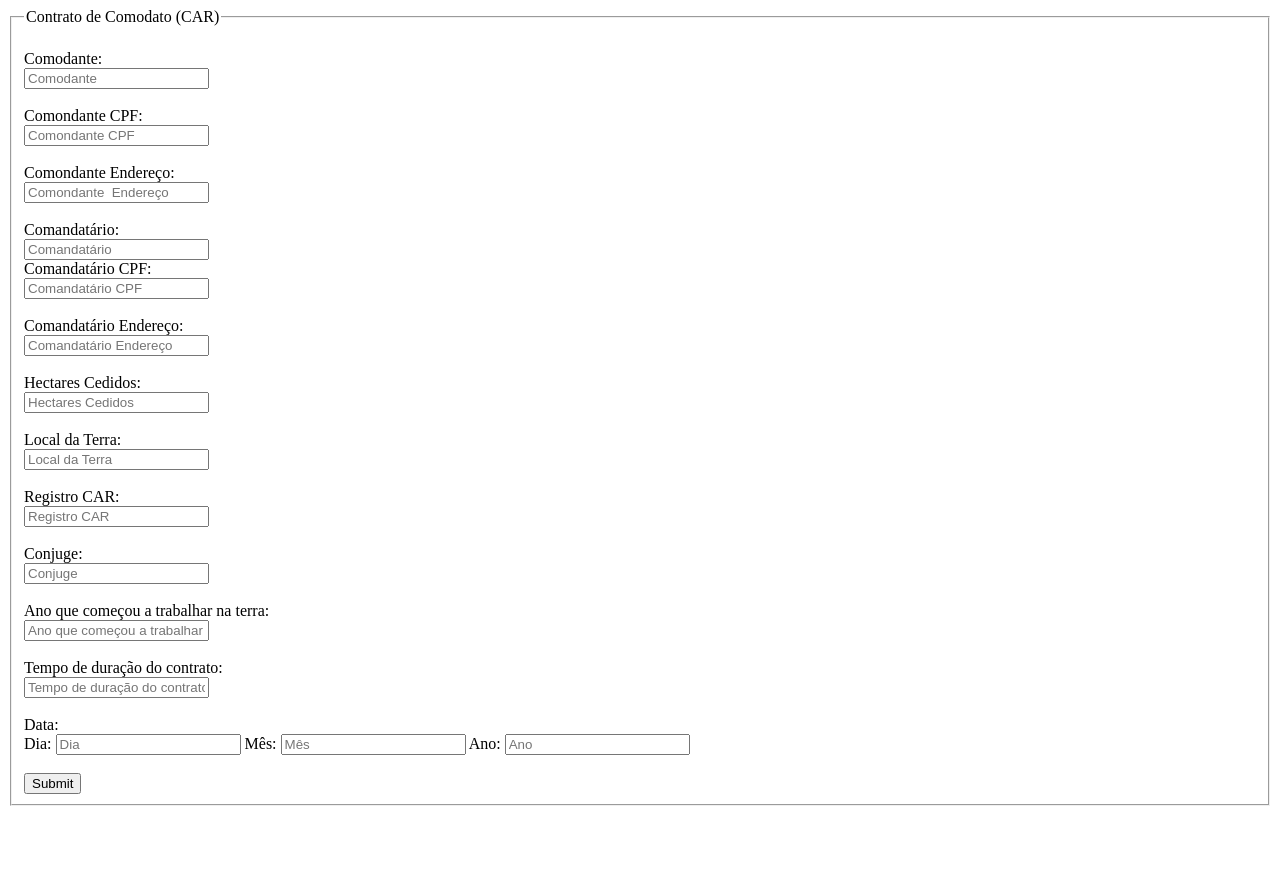
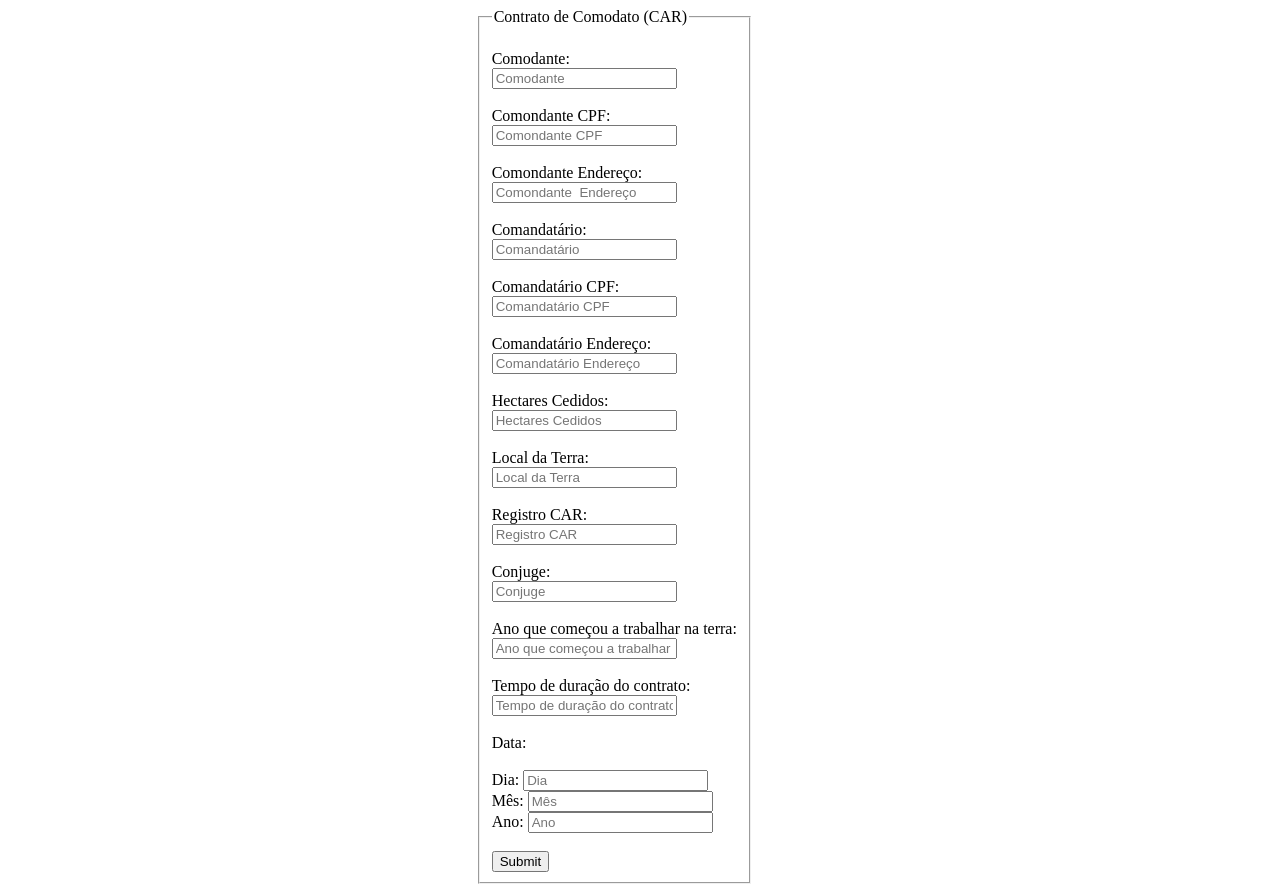
Before and after one commit to vratska/comodadoCAR, a plain HTML site: page index.html in a window 1280 px wide. Before the commit the page ends 814 px from the top, so only its background shows below. Drawn offline with Linux system fonts and the light colour scheme.

Commit message:
foramatação do index

```diff
--- a/index.html
+++ b/index.html
@@ -10,7 +10,8 @@
         <!-- <script src="index.js"></script> -->
     </head>
     <body>
-        <form action="result.html" method="GET">
+        <div id="area">
+            <form id="formulario" action="result.html" method="GET">
                 <fieldset>
                     <legend>Contrato de Comodato (CAR)</legend>
                     <br>
@@ -37,6 +38,7 @@
                             <input type="text" name="comandatario"  placeholder="Comandatário">
                         </label>
                     </div>
+                    <br>
                     <div class="linha">
                         <label> Comandatário CPF: <br>
                             <input type="text" name="comandatariocpf" placeholder="Comandatário CPF">
@@ -87,8 +89,9 @@
                     <br>
                     <div class="linha">
                         <label> Data: <br>
-                        Dia: <input type="text" name="dia" placeholder="Dia">
-                        Mês: <input type="text" name="mes" placeholder="Mês">
+                            <br>
+                            Dia: <input type="text" name="dia" placeholder="Dia"> <br>
+                            Mês: <input type="text" name="mes" placeholder="Mês"> <br>
                             Ano: <input type="text" name="ano" placeholder="Ano">
                         </label>
                     </div>
@@ -99,6 +102,7 @@
                 </fieldset>
 
             </form>
+        </div>
 
     </body>
 </html>
--- a/s/formulario.css
+++ b/s/formulario.css
@@ -1,3 +1,11 @@
-input {
-    text-align: justify;
+#area {
+  position:relative;
+  left:37%;
+  top:29%;
+  width:320px;
+  height:270px;
 }
+#formulario {
+    position: absolute;
+    display: block;
+}
```
Lines whose indentation alone changed are shown as unchanged.
